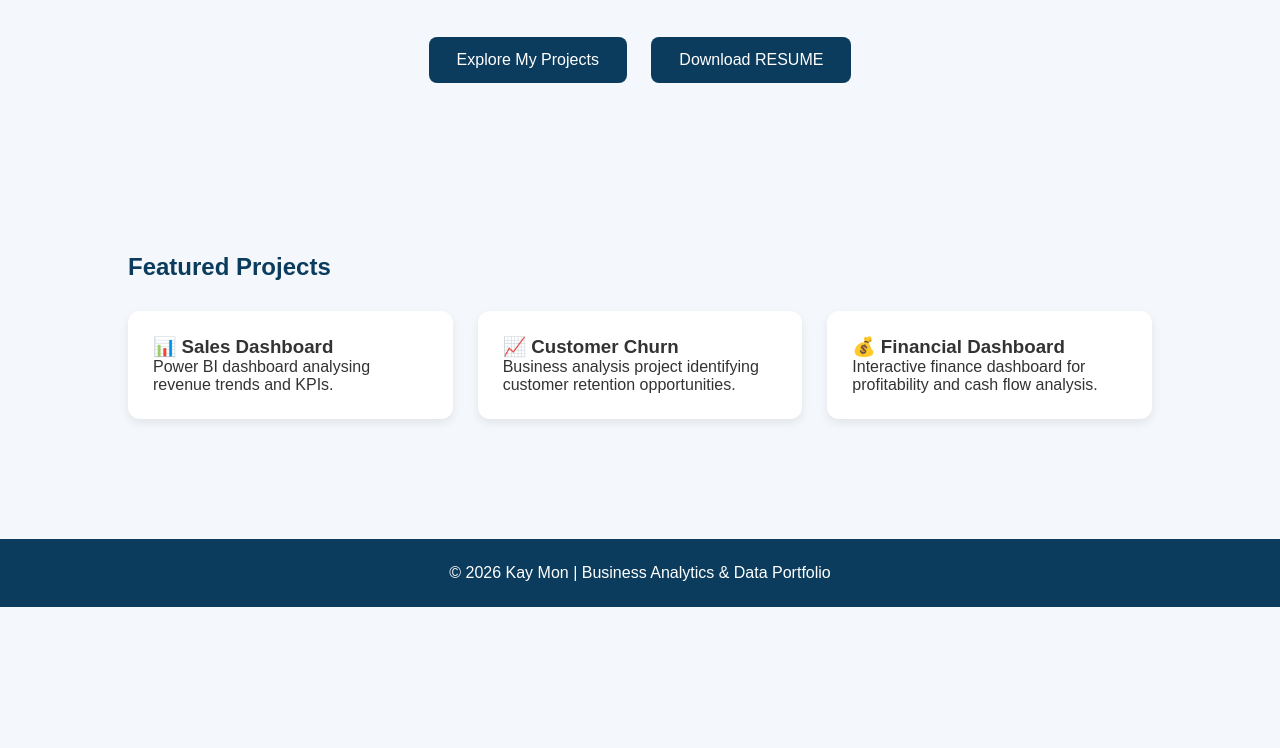
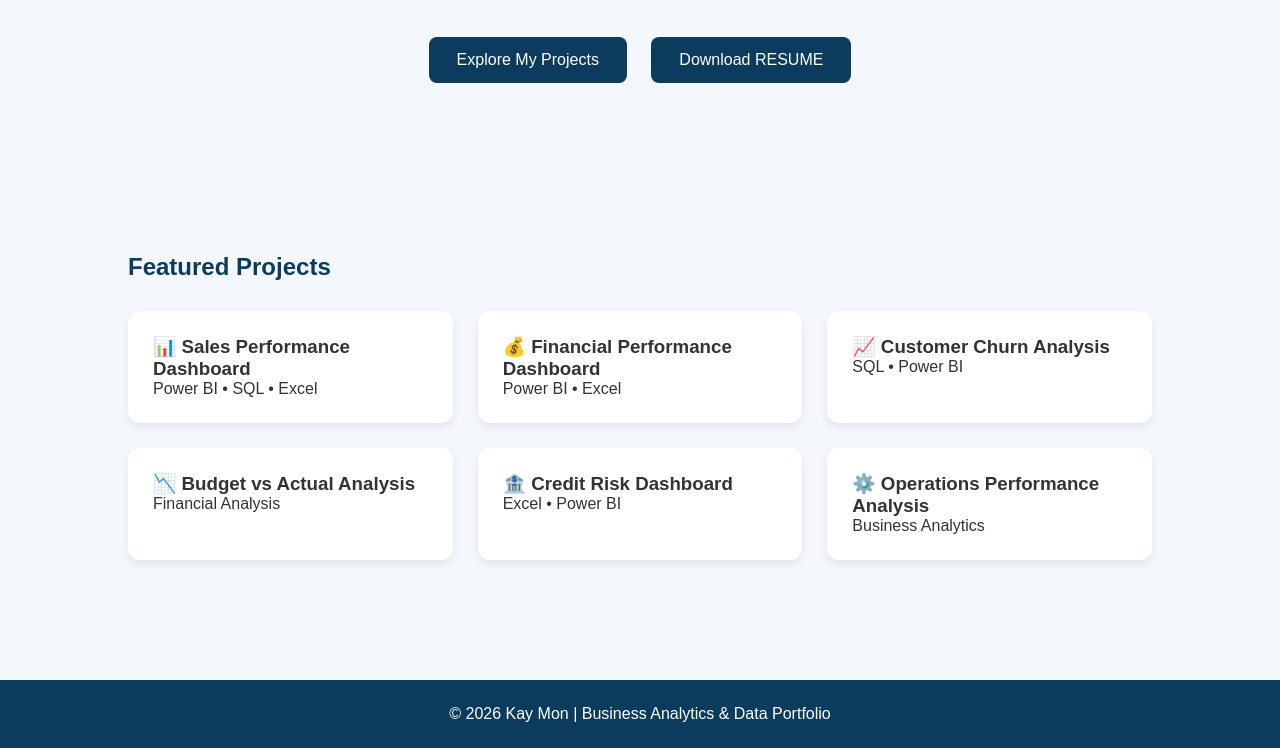
Before and after one commit to kay-37/kay-37.github.io, a plain HTML site: page index.html in a window 1280 px wide. Shown: the part 454-1202 px from the top of the page. Before the commit the page ends 1061 px from the top, so only its background shows below. Drawn offline with Linux system fonts and the light colour scheme.

Commit message:
Update index.html

```diff
--- a/index.html
+++ b/index.html
@@ -149,18 +149,33 @@
 <div class="cards">
 
 <div class="card">
-<h3>📊 Sales Dashboard</h3>
-<p>Power BI dashboard analysing revenue trends and KPIs.</p>
+<h3>📊 Sales Performance Dashboard</h3>
+<p>Power BI • SQL • Excel</p>
 </div>
 
 <div class="card">
-<h3>📈 Customer Churn</h3>
-<p>Business analysis project identifying customer retention opportunities.</p>
+<h3>💰 Financial Performance Dashboard</h3>
+<p>Power BI • Excel</p>
 </div>
 
 <div class="card">
-<h3>💰 Financial Dashboard</h3>
-<p>Interactive finance dashboard for profitability and cash flow analysis.</p>
+<h3>📈 Customer Churn Analysis</h3>
+<p>SQL • Power BI</p>
+</div>
+
+<div class="card">
+<h3>📉 Budget vs Actual Analysis</h3>
+<p>Financial Analysis</p>
+</div>
+
+<div class="card">
+<h3>🏦 Credit Risk Dashboard</h3>
+<p>Excel • Power BI</p>
+</div>
+
+<div class="card">
+<h3>⚙️ Operations Performance Analysis</h3>
+<p>Business Analytics</p>
 </div>
 
 </div>
```
